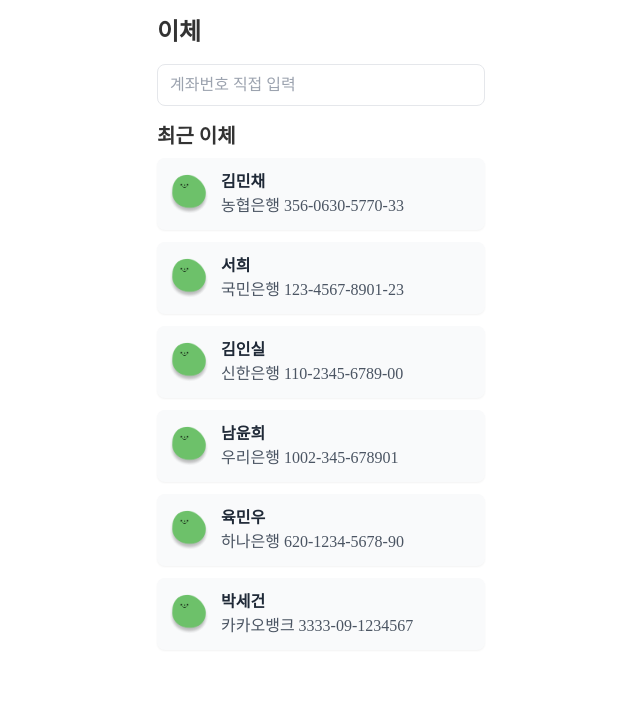
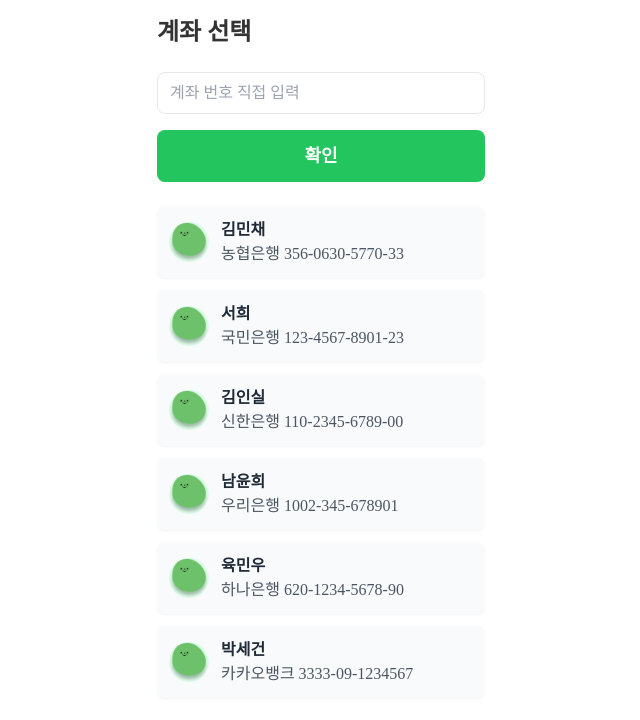
Before and after one commit to seoh77/Trabean, a React (Create React App) app in the folder frontend/: page /transfer/list in a window 1280 px wide. Shown: the top 720 px of the page, without its empty margins (319-959 px from the left). Built offline with nearby package versions, Linux system fonts and the light colour scheme; a web font is replaced by a local one.

Commit message:
feat : 계좌 선택

```diff
--- a/frontend/src/pages/TransferPage/TransferPage.TransferList.tsx
+++ b/frontend/src/pages/TransferPage/TransferPage.TransferList.tsx
@@ -1,7 +1,15 @@
-import React from "react";
-import smileImage from "../../assets/bean_profile.png";
+import React, { useState } from "react";
+import { useNavigate } from "react-router-dom";
+import beanProfile from "../../assets/bean_profile.png";
 
-const transfers = [
+interface Transfer {
+  id: number;
+  name: string;
+  bank: string;
+  account: string;
+}
+
+const transfers: Transfer[] = [
   {
     id: 1,
     name: "김민채",
@@ -40,27 +48,70 @@ const transfers = [
   },
 ];
 
-const App = () => (
-  <div className="App">
+const TransferListPage: React.FC = () => {
+  const [selectedAccount, setSelectedAccount] = useState<string>("");
+  const [manualInput, setManualInput] = useState<string>("");
+  const navigate = useNavigate();
+
+  const handleAccountSelect = (account: string) => {
+    setSelectedAccount(account);
+    setManualInput(""); // 수동 입력 초기화
+  };
+
+  const handleManualInput = (e: React.ChangeEvent<HTMLInputElement>) => {
+    setManualInput(e.target.value);
+    setSelectedAccount(""); // 선택된 계좌 초기화
+  };
+
+  const handleConfirm = () => {
+    const accountToSend = selectedAccount || manualInput;
+    if (accountToSend) {
+      navigate(`/transfer/${accountToSend}`);
+    } else {
+      alert("계좌 번호를 선택하거나 입력해 주세요.");
+    }
+  };
+
+  return (
     <div className="p-4">
-      <h1 className="text-2xl font-bold mb-4">이체</h1>
+      <h1 className="text-2xl font-bold mb-6">계좌 선택</h1>
+      {/* 직접 입력 */}
       <input
         type="text"
-        placeholder="계좌번호 직접 입력"
+        placeholder="계좌 번호 직접 입력"
+        value={manualInput}
+        onChange={handleManualInput}
         className="w-full px-3 py-2 border rounded-lg mb-4"
       />
-      <h2 className="text-xl font-semibold mb-2">최근 이체</h2>
-      <ul className="space-y-3">
+
+      {/* 확인 버튼 */}
+      <button
+        type="button"
+        onClick={handleConfirm}
+        className="mb-6 w-full bg-green-500 text-white py-3 rounded-lg text-lg font-semibold"
+      >
+        확인
+      </button>
+      {/* 계좌 목록 */}
+      <ul className="space-y-3 mb-4">
         {transfers.map((transfer) => (
           <li
             key={transfer.id}
-            className="flex items-center bg-gray-50 p-3 rounded-lg shadow-sm"
+            className={`flex items-center p-3 rounded-lg shadow-sm cursor-pointer ${
+              selectedAccount === transfer.account
+                ? "bg-green-100"
+                : "bg-gray-50"
+            }`}
+            role="presentation"
+            onClick={() => handleAccountSelect(transfer.account)}
           >
-            <img
-              src={smileImage}
-              alt="Smile"
-              className="w-10 h-10 rounded-full"
-            />
+            <div className="flex-shrink-0 w-10 h-10 rounded-full bg-green-100 flex items-center justify-center">
+              <img
+                src={beanProfile}
+                alt="profile"
+                className="w-full h-full object-cover rounded-full"
+              />
+            </div>
             <div className="ml-3">
               <div className="font-semibold text-gray-800">{transfer.name}</div>
               <div className="text-gray-600">
@@ -71,7 +122,7 @@ const App = () => (
         ))}
       </ul>
     </div>
-  </div>
-);
+  );
+};
 
-export default App;
+export default TransferListPage;
```
